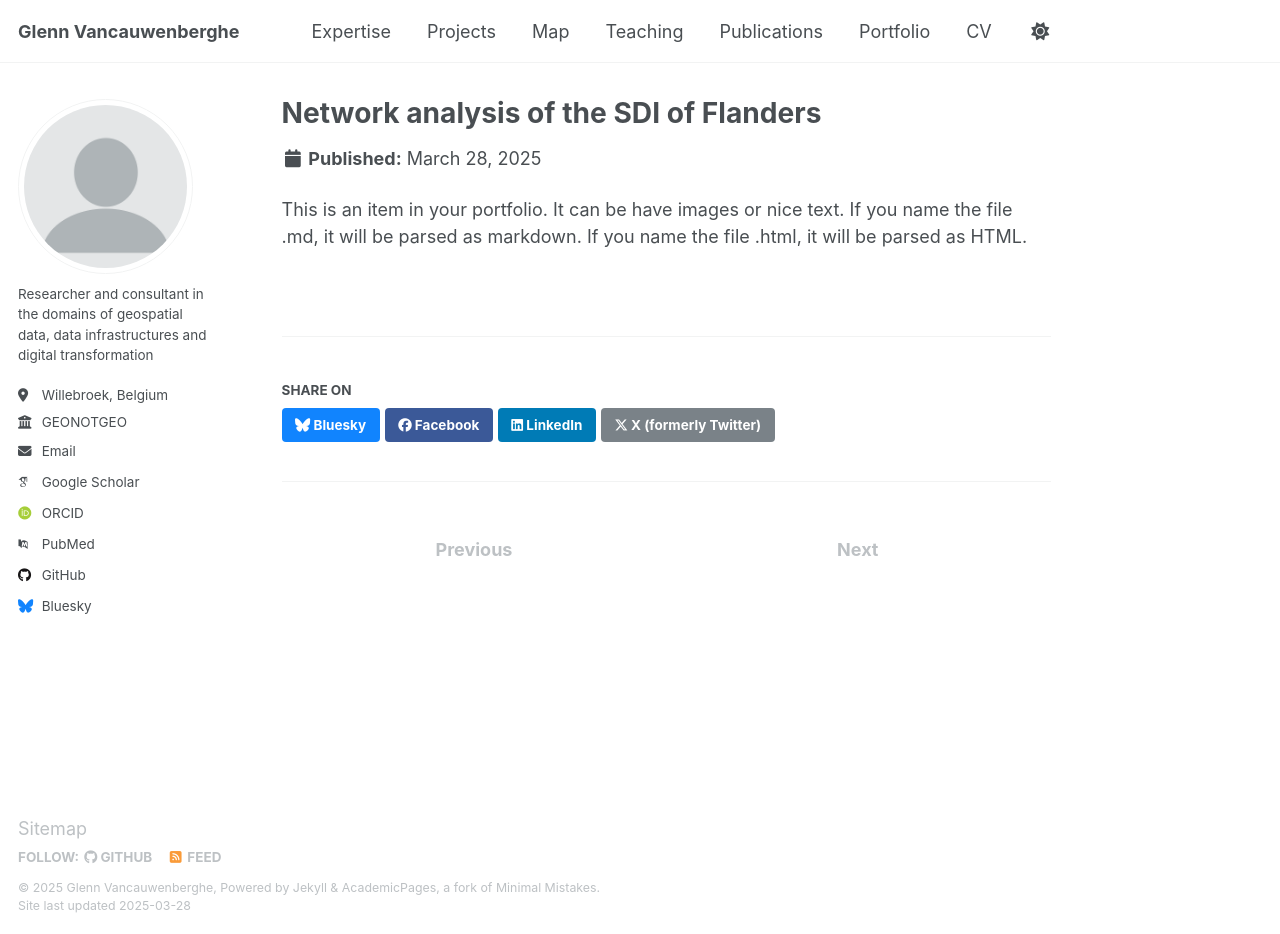
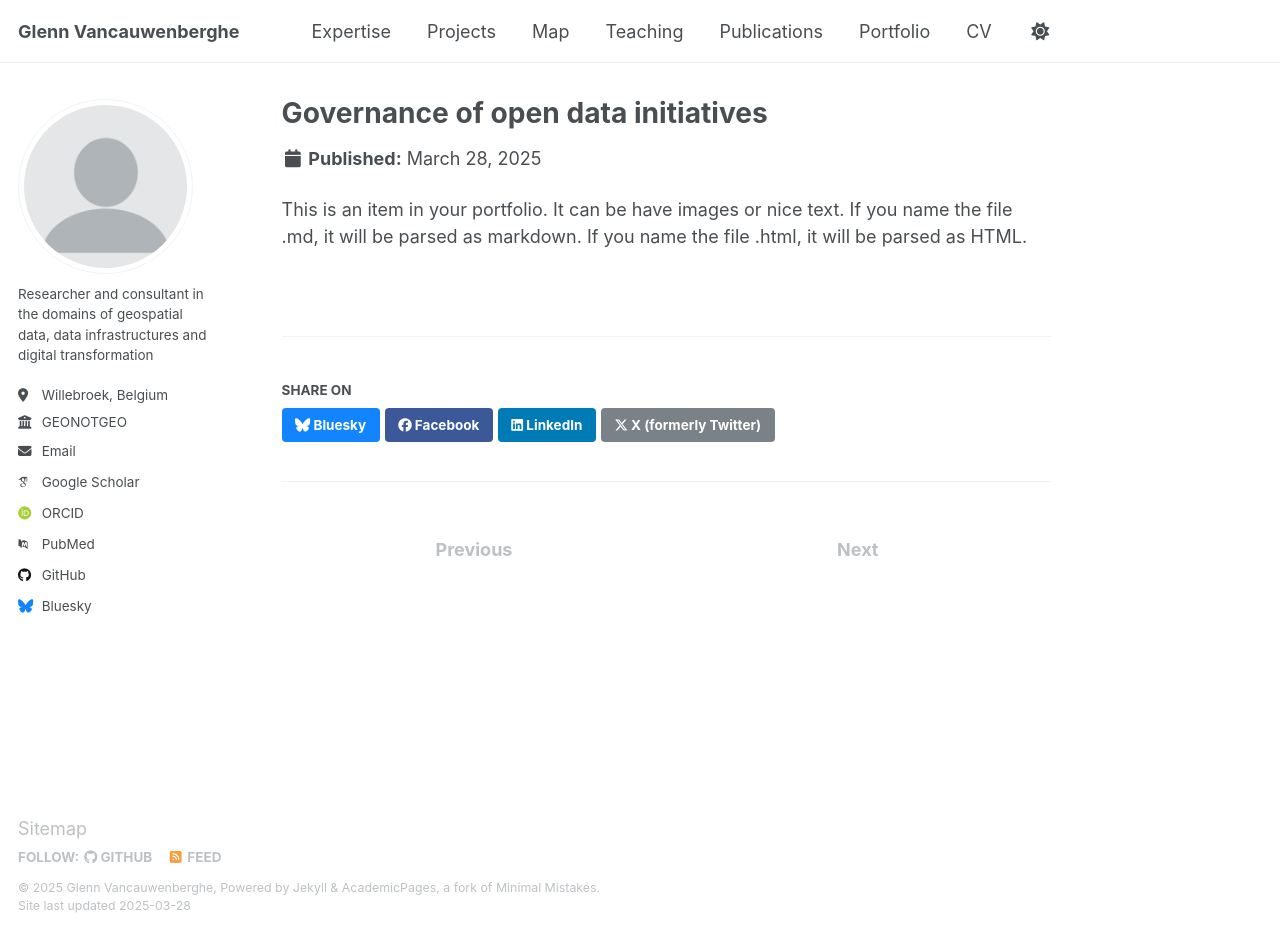
Before and after one commit to GVancauwenberghe/gvancauwenberghe.github.io, a Jekyll site: the page built from _portfolio/portfolio-4.md, in a window 1280 px wide and 934 px high. Built offline with Jekyll 4.4.1, drawn with Linux system fonts in a browser that asks for light colours; some web fonts are replaced.

Commit message:
Update portfolio-4.md

```diff
--- a/_portfolio/portfolio-4.md
+++ b/_portfolio/portfolio-4.md
@@ -1,6 +1,6 @@
 ---
-title: "Network analysis of the SDI of Flanders"
-excerpt: "Short of portfolio item number 1<br/><img src='/images/500x300.png'>"
+title: "Governance of open data initiatives"
+excerpt: "Short of portfolio item number 1<br/><img src='/images/governance.png'>"
 collection: portfolio
 ---
 
```
